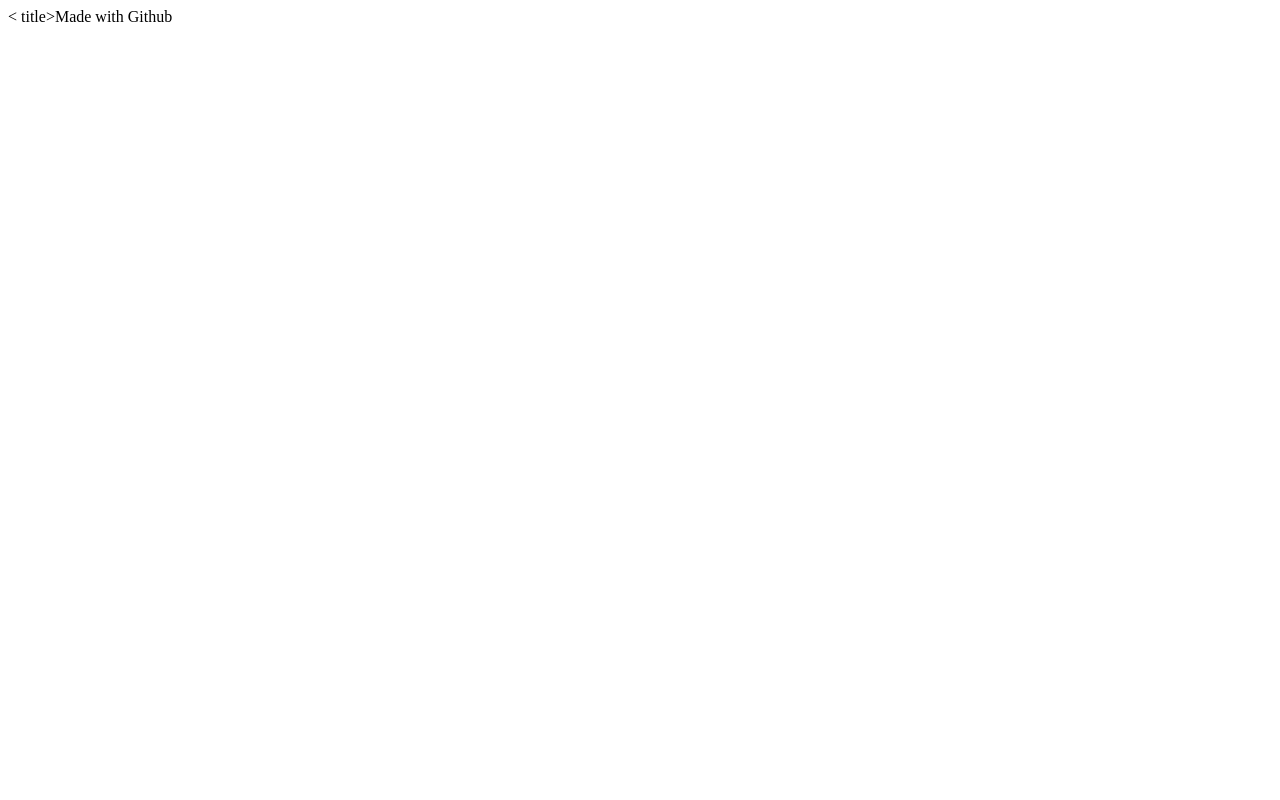
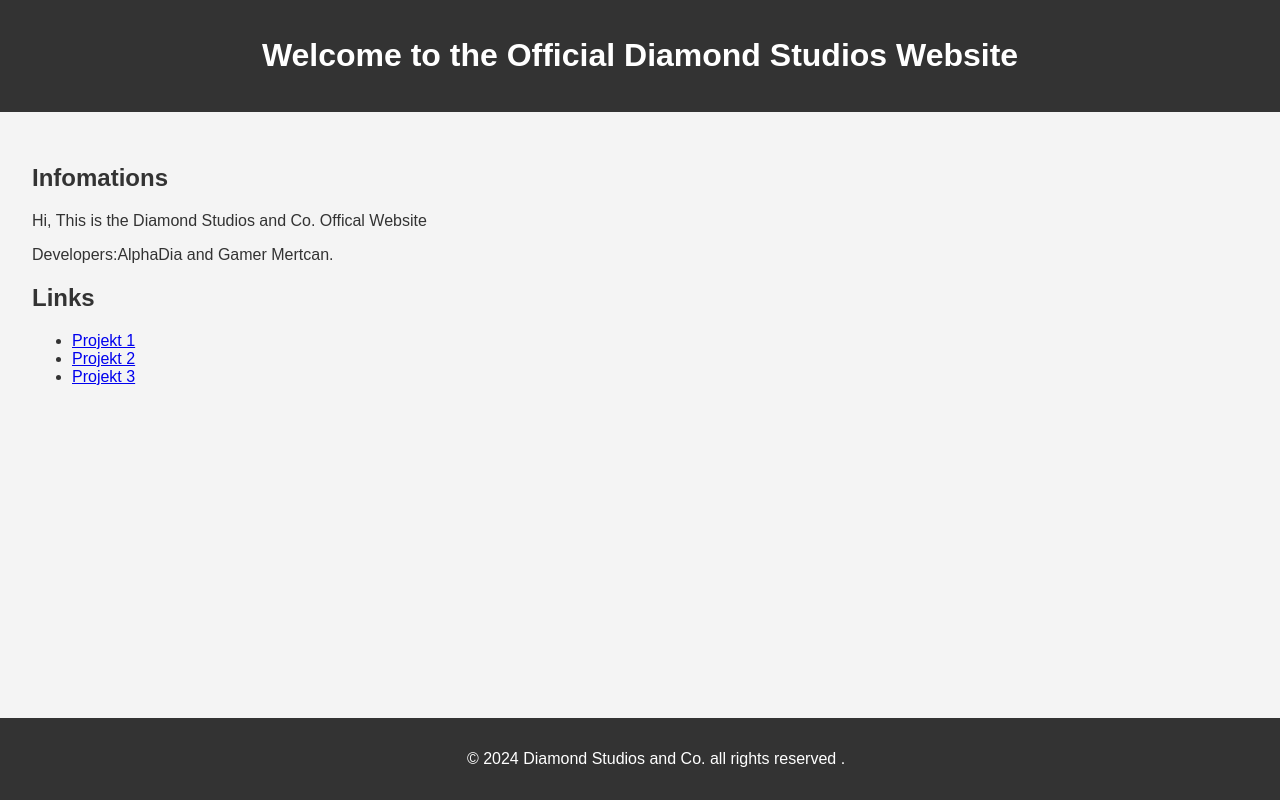
Before and after one commit to AlphaDiareal/Starlight-Studios-Website, a plain HTML site: page index.html in a window 1280 px wide. Drawn offline with Linux system fonts and the light colour scheme.

Commit message:
Update index.html

```diff
--- a/index.html
+++ b/index.html
@@ -1,19 +1,55 @@
-<!DOCTYPE html> <html lang="de"> <head> <meta charset="UTF-8"> <meta name="viewport" content="width=device-width, initial-scale=1.0"> < title>Made with Github<title> <style> body { font-family: Arial, sans-serif;
+<!DOCTYPE html>
+<html lang="de">
+<head>
+    <meta charset="UTF-8">
+    <meta name="viewport" content="width=device-width, initial-scale=1.0">
+    <title>Diamond Studios Offical Website</title>
+    <style>
+        body {
+            font-family: Arial, sans-serif;
             background-color: #f4f4f4;
             color: #333;
             margin: 0;
             padding: 0;
-        } header { background-color: #333;
+        }
+        header {
+            background-color: #333;
             color: white;
             padding: 1rem;
             text-align: center;
-        } main { padding: 2rem;
-        } footer { background-color: #333;
+        }
+        main {
+            padding: 2rem;
+        }
+        footer {
+            background-color: #333;
             color: white;
             text-align: center;
             padding: 1rem;
             position: fixed;
             width: 100%;
             bottom: 0;
-        } </style> </head> <body> <header> <h1>Diamond Studios Offical Website</h1> </header> <main> <h2>Infomations</h2> <p>Hi, this is the Diamond Studios first Offical Website</p> <p>Here are some links:</p> <h2>Links</h2> <ul> <li><a href="https://discord.gg/sgbuWdFFHn target="_blank">Project 1</a></li> <li><a href="https://www.roblox.com/de/groups/34166717/Diamond-Studios-and-Co#!/about" target="_blank">Project 2</a> </li> <li><a href="https://discord.gg/Zf6hcbqxCq" target="_blank">Project 3</a></li> </ul> </main> <footer>
-        <p>© 2024 Diamond Studios and Co. all rights reserved.</p> </footer> </body> </html>
+        }
+    </style>
+</head>
+<body>
+    <header>
+        <h1>Welcome to the Official Diamond Studios Website</h1>
+    </header>
+    <main>
+        <h2>Infomations</h2>
+        <p>Hi, This is the Diamond Studios and Co. Offical Website</p>
+        <p>Developers:AlphaDia and Gamer Mertcan.</p>
+
+        <h2>Links</h2>
+        <ul>
+            <li><a href="https://discord.gg/Zf6hcbqxCq" target="_blank">Projekt 1</a></li>
+            <li><a href="https://www.roblox.com/de/groups/34166717/Diamond-Studios-and-Co#!/about" target="_blank">Projekt 2</a></li>
+            <li><a href="https://discord.gg/sgbuWdFFHn" target="_blank">Projekt 3</a></li>
+        </ul>
+    </main>
+    <footer>
+        <p>&copy; 2024 Diamond Studios and Co. all rights reserved .</p>
+    </footer>
+</body>
+</html>
```
